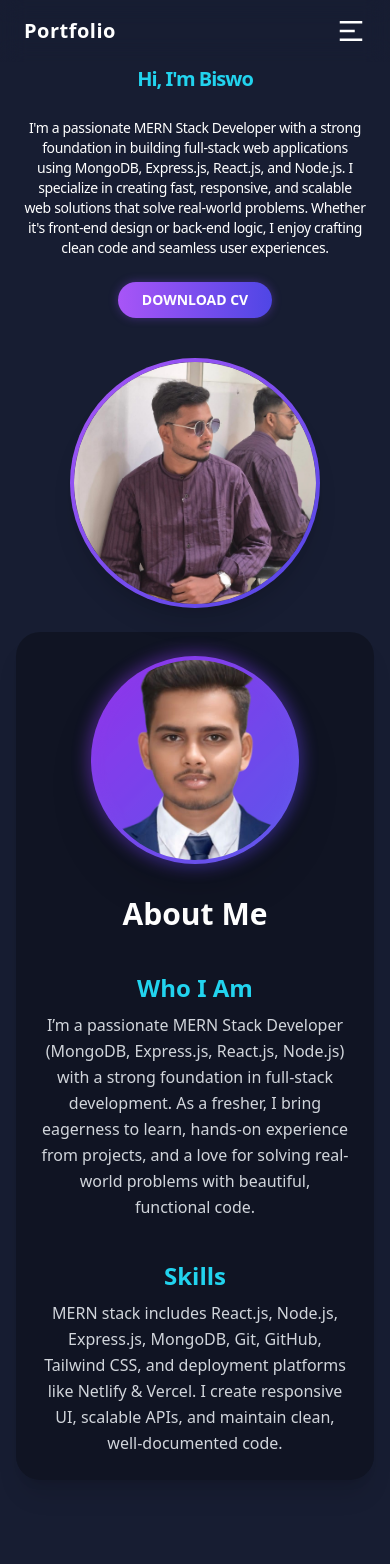
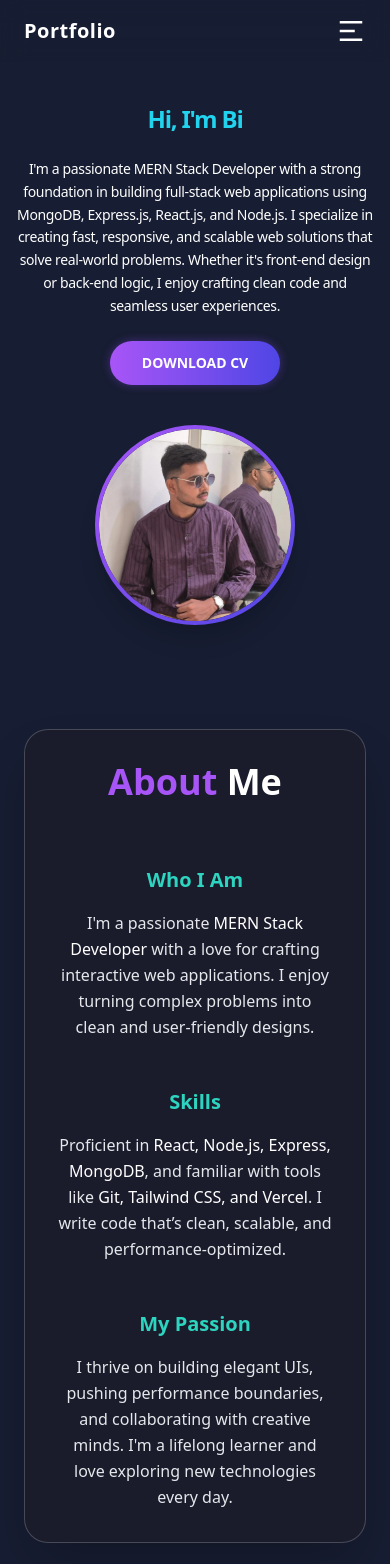
Before and after one commit to Biswojit143/Biswojit_Portfolio, a React (Vite) app: page / in a window 390 px wide. Shown: the top 1564 px of the page. Built offline with nearby package versions, Linux system fonts and the light colour scheme.

Commit message:
New Update

```diff
--- a/src/Components/About/About.jsx
+++ b/src/Components/About/About.jsx
@@ -1,72 +1,58 @@
 import React from "react";
-import AboutImg from "../../assets/passport-photo.png";
 import { motion } from "framer-motion";
 
 const About = () => {
   return (
-    <div
+    <section
       id="About"
-      className="text-white flex flex-col md:flex-row items-center justify-center bg-black bg-opacity-30 shadow-xl mx-4 md:mx-20 rounded-3xl p-6 md:p-16 gap-8 md:gap-20 overflow-hidden
-        scroll-mt-24
-      "
-      /* scroll-mt-24 adds a 6rem (96px) margin on top when scrolled to */
+      className="w-full px-6 md:px-20 py-16 scroll-mt-24"
     >
-      {/* Animated Profile Image */}
-      <motion.div
-        initial={{ opacity: 0, scale: 0.8 }}
-        whileInView={{ opacity: 1, scale: 1 }}
-        transition={{ duration: 1, type: "spring", bounce: 0.4 }}
+      <div className="w-full bg-[#1a1c2c] backdrop-blur-xl border border-white/20 rounded-3xl shadow-2xl p-8 sm:p-12 space-y-16">
+        {/* Header */}
+        <motion.h2
+          initial={{ opacity: 0, y: -30 }}
+          whileInView={{ opacity: 1, y: 0 }}
+          transition={{ duration: 0.7 }}
           viewport={{ once: true }}
-        className="relative group w-52 h-52 sm:w-64 sm:h-64 md:w-80 md:h-80 rounded-full bg-gradient-to-br from-purple-600 to-indigo-500 p-1 shadow-2xl"
+          className="text-4xl sm:text-5xl font-extrabold text-center text-white"
         >
-        <div className="absolute -inset-1 animate-pulse bg-gradient-to-br from-purple-600 to-indigo-600 rounded-full blur opacity-30 group-hover:opacity-50 transition" />
-        <img
-          src={AboutImg}
-          alt="About"
-          className="w-full h-full object-cover rounded-full z-10 relative transition-transform duration-300 group-hover:scale-105"
-        />
-      </motion.div>
+          <span className="text-purple-500">About</span> Me
+        </motion.h2>
 
-      {/* About Content */}
+        {/* Sections */}
         <motion.div
           initial={{ opacity: 0, y: 30 }}
           whileInView={{ opacity: 1, y: 0 }}
-        transition={{ duration: 1 }}
+          transition={{ duration: 0.9 }}
           viewport={{ once: true }}
-        className="max-w-2xl text-center md:text-left"
+          className="grid grid-cols-1 md:grid-cols-3 gap-12 text-center md:text-left"
         >
-        <h2 className="text-3xl md:text-5xl font-bold mb-10 text-white">
-          About Me
-        </h2>
-
-        <div className="space-y-10 text-gray-300">
-          <div>
-            <h3 className="text-cyan-400 text-2xl font-semibold mb-2">
-              Who I Am
-            </h3>
-            <p className="text-md md:text-lg leading-relaxed">
-              I’m a passionate MERN Stack Developer (MongoDB, Express.js,
-              React.js, Node.js) with a strong foundation in full-stack
-              development. As a fresher, I bring eagerness to learn, hands-on
-              experience from projects, and a love for solving real-world
-              problems with beautiful, functional code.
+          {/* Who I Am */}
+          <div className="space-y-4">
+            <h3 className="text-xl font-semibold text-teal-400">Who I Am</h3>
+            <p className="text-gray-200 text-base leading-relaxed">
+              I'm a passionate <span className="text-white font-medium">MERN Stack Developer</span> with a love for crafting interactive web applications. I enjoy turning complex problems into clean and user-friendly designs.
             </p>
           </div>
 
-          <div>
-            <h3 className="text-cyan-400 text-2xl font-semibold mb-2">
-              Skills
-            </h3>
-            <p className="text-md md:text-lg leading-relaxed">
-              MERN stack includes React.js, Node.js, Express.js, MongoDB, Git,
-              GitHub, Tailwind CSS, and deployment platforms like Netlify & Vercel. I
-              create responsive UI, scalable APIs, and maintain clean,
-              well-documented code.
+          {/* Skills */}
+          <div className="space-y-4">
+            <h3 className="text-xl font-semibold text-teal-400">Skills</h3>
+            <p className="text-gray-200 text-base leading-relaxed">
+              Proficient in <span className="text-white">React, Node.js, Express, MongoDB</span>, and familiar with tools like <span className="text-white">Git, Tailwind CSS, and Vercel</span>. I write code that’s clean, scalable, and performance-optimized.
             </p>
           </div>
+
+          {/* Passion */}
+          <div className="space-y-4">
+            <h3 className="text-xl font-semibold text-teal-400">My Passion</h3>
+            <p className="text-gray-200 text-base leading-relaxed">
+              I thrive on building elegant UIs, pushing performance boundaries, and collaborating with creative minds. I'm a lifelong learner and love exploring new technologies every day.
+            </p>
           </div>
         </motion.div>
       </div>
+    </section>
   );
 };
 
--- a/src/Components/Education/Education.jsx
+++ b/src/Components/Education/Education.jsx
@@ -40,42 +40,55 @@ const Education = () => {
   }, []);
 
   return (
-    <section id="Education" className="border-purple-700 py-20 px-6 md:px-24 text-white">
-      <h1 className="text-3xl md:text-5xl font-bold text-center mb-16">My Education</h1>
+    <section
+      id="Education"
+      className="-mt-20 px-6 md:px-20 py-20 border-purple-700 text-white"
+    >
+      <h2 className="text-3xl sm:text-4xl md:text-5xl font-extrabold text-center mb-16">
+        My <span className="text-purple-500">Education</span>
+      </h2>
 
       <div className="relative">
-        {/* Vertical timeline line */}
+        {/* Vertical center line */}
         <div className="hidden md:block absolute left-1/2 transform -translate-x-1/2 h-full border-l-4 border-purple-700" />
 
-        {/* Cards */}
-        <div className="space-y-14 md:space-y-0 md:grid md:grid-cols-2 md:gap-x-20 md:gap-y-24">
+        {/* Education cards with connectors */}
+        <div className="md:grid md:grid-cols-2 md:gap-y-10">
           {educationData.map((edu, index) => {
             const isLeft = index % 2 === 0;
+            const aosType = isLeft ? "fade-right" : "fade-left";
+            const cardPosition = isLeft ? "md:pr-12 md:items-end" : "md:pl-12 md:items-start";
+            const connectorSide = isLeft ? "right-0" : "left-0";
+            const connectorOffset = isLeft ? "md:-mr-[2px]" : "md:-ml-[2px]";
 
             return (
               <div
                 key={index}
-                data-aos={isLeft ? "fade-right" : "fade-left"}
-                className={`relative md:max-w-md p-6 bg-[#1a1c2c] rounded-2xl shadow-lg border border-purple-700 hover:shadow-purple-500 transition transform hover:-translate-y-3 duration-300 ${
-                  isLeft ? "md:ml-auto md:text-right" : "md:mr-auto md:text-left"
-                }`}
+                className={`relative flex flex-col ${cardPosition}`}
+                style={{ marginTop: `${index * 20}px` }} // reduced spacing
               >
-                {/* Icon bubble */}
+                {/* Connector from card to center line */}
                 <div
-                  className={`hidden md:flex absolute top-10 ${
-                    isLeft ? "-right-6" : "-left-6"
-                  } w-12 h-12 bg-gradient-to-br from-purple-600 to-indigo-600 rounded-full items-center justify-center shadow-lg`}
+                  className={`hidden md:block absolute top-6 ${connectorSide} h-1 w-8 bg-purple-600 ${connectorOffset} z-0`}
+                ></div>
+
+                {/* Card */}
+                <div
+                  data-aos={aosType}
+                  className="relative bg-[#1a1c2c] border border-purple-700 rounded-2xl shadow-lg hover:shadow-purple-500 transform hover:-translate-y-1 transition duration-300 px-6 py-6 md:w-full z-10"
                 >
-                  <FaGraduationCap className="text-white text-2xl" />
+                  <div className="flex items-center gap-4 mb-2">
+                    <div className="w-10 h-10 bg-gradient-to-br from-purple-600 to-indigo-600 rounded-full flex items-center justify-center shadow-md">
+                      <FaGraduationCap className="text-white text-xl" />
+                    </div>
+                    <h3 className="text-xl font-bold capitalize">{edu.degree}</h3>
+                  </div>
+                  <p className="text-gray-300 text-sm font-semibold mb-1">{edu.institution}</p>
+                  <p className="text-gray-400 text-sm mb-3 italic leading-relaxed">
+                    {edu.about}
+                  </p>
+                  <div className="text-sm text-gray-400 font-mono">{edu.year}</div>
                 </div>
-
-                {/* Card Content */}
-                <h2 className="text-2xl font-bold mb-2 capitalize">{edu.degree}</h2>
-                <p className="text-gray-300 text-sm font-semibold mb-2">
-                  {edu.institution}
-                </p>
-                <p className="text-gray-400 text-sm mb-4 italic">{edu.about}</p>
-                <div className="text-sm text-gray-400 font-mono">{edu.year}</div>
               </div>
             );
           })}
--- a/src/Components/Experience/Experience.jsx
+++ b/src/Components/Experience/Experience.jsx
@@ -26,18 +26,21 @@ const Experience = () => {
   }, []);
 
   return (
-    <section id="Experience" className="border-purple-700 py-20 px-6 md:px-24">
+    <section
+      id="Experience"
+      className="py-16 px-6 md:px-20 scroll-mt-24"
+    >
       <h1
-        className="text-4xl font-bold text-center text-white mb-16 tracking-wide"
+        className="text-4xl sm:text-5xl font-extrabold text-center text-white mb-16"
         data-aos="fade-up"
       >
-        My <span className="text-purple-500">Experience</span>
+        <span className="text-purple-500">My</span> Experience
       </h1>
 
-      <div className="flex flex-col md:flex-row justify-around items-center gap-12">
+      <div className="flex flex-col lg:flex-row flex-wrap justify-between items-center gap-10 lg:gap-16">
         {/* Tech Icons */}
         <div
-          className="grid grid-cols-3 sm:grid-cols-4 gap-6 p-8 bg-[#1a1c2c] rounded-2xl shadow-xl border border-purple-700"
+          className="w-full lg:w-[45%] grid grid-cols-3 sm:grid-cols-4 gap-6 p-6 sm:p-8 bg-[#1a1c2c] rounded-2xl shadow-xl border border-purple-700"
           data-aos="fade-right"
         >
           {techIcons.map((item, i) => (
@@ -53,22 +56,24 @@ const Experience = () => {
 
         {/* Experience Card */}
         <div
-          className="bg-gradient-to-br from-[#1a1c2c] to-[#1f2233] p-6 md:p-8 rounded-2xl border border-purple-700 shadow-xl w-full md:w-1/2"
+          className="w-full lg:w-[50%] bg-gradient-to-br from-[#1a1c2c] to-[#1f2233] p-6 sm:p-8 rounded-2xl border border-purple-700 shadow-xl"
           data-aos="fade-left"
         >
           <div className="flex flex-col sm:flex-row items-center gap-6">
-            <img
-              src="https://www.qlith.com/assets/Logo-Cpn1bFyJ.png"
-              alt="Qlith Logo"
-              className="h-16 md:h-20 object-contain animate-pulse"
-            />
+            <div className="flex-shrink-0 flex items-center justify-center">
+              <img
+                src="https://www.qlith.com/assets/Logo-Cpn1bFyJ.png"
+                alt="Qlith Logo"
+                className="h-16 md:h-20 object-contain animate-pulse"
+              />
+            </div>
             <div className="text-white text-center sm:text-left">
               <h2 className="text-xl md:text-2xl font-semibold mb-1">
                 MERN Stack Intern –{" "}
-                <span className="text-purple-400">Qlith Innovation</span>
+                <span className="text-teal-400">Qlith Innovation</span>
               </h2>
               <p className="text-sm text-gray-400 mb-2">May 2025 - Present</p>
-              <ul className="text-sm text-gray-300 list-disc list-inside">
+              <ul className="text-sm text-gray-300 list-disc list-inside space-y-1">
                 <li>Working as a Full Stack Developer.</li>
                 <li>Handling frontend with ReactJS and backend with Node.js.</li>
                 <li>Database integration using MongoDB.</li>
--- a/src/Components/Home/Home.jsx
+++ b/src/Components/Home/Home.jsx
@@ -4,13 +4,17 @@ import TextChange from "../TextChange";
 
 const Home = () => {
   return (
-    <div className="text-white flex flex-col md:flex-row w-full justify-between items-center p-6 md:p-20 gap-10 ">
+    <section
+      id="Home"
+      className="pt-16 text-white flex flex-col md:flex-row w-full justify-between items-center md:items-center px-4 sm:px-8 md:px-16 lg:px-20 py-10 gap-10 scroll-mt-24"
+    >
       {/* Left Text Section */}
-      <div className="w-full md:w-2/4 md:pt-10 text-center md:text-left">
-        <h1 className="text-xl md:text-6xl font-bold leading-normal tracking-tighter">
+      <div className="w-full md:w-1/2 text-center md:text-left space-y-6">
+        <h1 className="text-2xl sm:text-4xl md:text-5xl lg:text-6xl font-bold leading-tight tracking-tighter">
           <TextChange />
         </h1>
-        <p className="text-sm md:text-2xl tracking-tight mt-6 md:mt-10">
+
+        <p className="text-sm sm:text-base md:text-xl lg:text-2xl leading-relaxed tracking-tight">
           I'm a passionate MERN Stack Developer with a strong foundation in
           building full-stack web applications using MongoDB, Express.js,
           React.js, and Node.js. I specialize in creating fast, responsive, and
@@ -23,23 +27,23 @@ const Home = () => {
           href="https://drive.google.com/file/d/14eUgDya9-kKutiD4rm4dAD3Ki_I4MzBg/view?usp=sharing"
           target="_blank"
           rel="noopener noreferrer"
-          className="inline-block mt-6 py-2 px-6 rounded-full bg-gradient-to-r from-purple-500 to-indigo-600 text-white text-sm font-bold transition-transform hover:scale-105 shadow-[0_0_10px_rgba(130,69,236,0.4)]"
+          className="inline-block py-3 px-8 rounded-full bg-gradient-to-r from-purple-500 to-indigo-600 text-white text-sm sm:text-base font-semibold transition-transform hover:scale-105 shadow-[0_0_10px_rgba(130,69,236,0.4)]"
         >
           DOWNLOAD CV
         </a>
       </div>
+
       {/* Right Image Section */}
-      <div className="relative">
-        <div className="w-[250px] h-[250px] md:w-[400px] md:h-[400px] rounded-full bg-gradient-to-br from-purple-500 to-indigo-600 p-1 shadow-xl transition-transform duration-300 hover:scale-105">
+      <div className="w-[200px] h-[200px] sm:w-[250px] sm:h-[250px] md:w-[300px] md:h-[300px] lg:w-[400px] lg:h-[400px] flex-shrink-0 self-center">
+        <div className="w-full h-full rounded-full bg-gradient-to-br from-purple-500 to-indigo-600 p-1 shadow-xl transition-transform duration-300 hover:scale-105">
           <img
             src={avatarImg}
             alt="My_New_photo"
             className="w-full h-full object-cover rounded-full"
           />
         </div>
-
       </div>
-    </div>
+    </section>
   );
 };
 
--- a/src/Components/Navbar/Navbar.jsx
+++ b/src/Components/Navbar/Navbar.jsx
@@ -1,21 +1,67 @@
-import React, { useState } from "react";
+import React, { useState, useEffect } from "react";
 import { RiCloseLine, RiMenu2Line } from "@remixicon/react";
 
 const Navbar = () => {
   const [menuOpen, setMenuOpen] = useState(false);
+  const [activeSection, setActiveSection] = useState(""); // No section active initially
+
+  const handleMenuClick = (section) => {
+    setActiveSection(section);
+    setMenuOpen(false);
+  };
+
+  useEffect(() => {
+    const handleScroll = () => {
+      const sections = ["Home", "About", "Experience", "Projects", "Education", "Footer"];
+      let currentSection = "";
+
+      sections.forEach((section) => {
+        const el = document.getElementById(section);
+        if (el) {
+          const top = el.getBoundingClientRect().top + window.scrollY - 100;
+          if (window.scrollY >= top) {
+            currentSection = section;
+          }
+        }
+      });
+
+      setActiveSection(currentSection);
+    };
+
+    window.addEventListener("scroll", handleScroll);
+    return () => window.removeEventListener("scroll", handleScroll);
+  }, []);
+
+  const navItems = [
+    { id: "Home", label: "Home" },
+    { id: "About", label: "About" },
+    { id: "Experience", label: "Experience" },
+    { id: "Projects", label: "Projects" },
+    { id: "Education", label: "Education" },
+    { id: "Footer", label: "Contact" },
+  ];
 
   return (
     <nav className="fixed top-0 left-0 w-full z-50 from-purple-500 bg-opacity-80 backdrop-blur-md text-white px-6 md:px-20 py-4 flex items-center justify-between">
-      {/* Brand Name */}
       <span className="text-xl font-bold tracking-wide">Portfolio</span>
 
       {/* Desktop Menu */}
       <ul className="hidden md:flex gap-6 font-semibold">
-        <li><a href="#About" className="hover:text-purple-500 transition">About</a></li>
-        <li><a href="#Experience" className="hover:text-purple-500 transition">Experience</a></li>
-        <li><a href="#Projects" className="hover:text-purple-500 transition">Projects</a></li>
-        <li><a href="#Education" className="hover:text-purple-500 transition">Education</a></li>
-        <li><a href="#Footer" className="hover:text-purple-500 transition">Contact</a></li>
+        {navItems.map((item) => (
+          <li key={item.id}>
+            <a
+              href={`#${item.id}`}
+              onClick={() => handleMenuClick(item.id)}
+              className={`transition ${
+                activeSection === item.id
+                  ? "text-purple-500"
+                  : "hover:text-purple-500"
+              }`}
+            >
+              {item.label}
+            </a>
+          </li>
+        ))}
       </ul>
 
       {/* Mobile Toggle Icon */}
@@ -27,14 +73,24 @@ const Navbar = () => {
         )}
       </div>
 
-      {/* Mobile Dropdown Menu */}
+      {/* Mobile Menu */}
       {menuOpen && (
         <ul className="absolute top-full left-0 w-full bg-black bg-opacity-90 flex flex-col items-center gap-6 py-6 md:hidden font-semibold">
-          <li><a href="#About" onClick={() => setMenuOpen(false)} className="hover:text-purple-500 transition">About</a></li>
-          <li><a href="#Experience" onClick={() => setMenuOpen(false)} className="hover:text-purple-500 transition">Experience</a></li>
-          <li><a href="#Projects" onClick={() => setMenuOpen(false)} className="hover:text-purple-500 transition">Projects</a></li>
-          <li><a href="#Education" onClick={() => setMenuOpen(false)} className="hover:text-purple-500 transition">Education</a></li>
-          <li><a href="#Footer" onClick={() => setMenuOpen(false)} className="hover:text-purple-500 transition">Contact</a></li>
+          {navItems.map((item) => (
+            <li key={item.id}>
+              <a
+                href={`#${item.id}`}
+                onClick={() => handleMenuClick(item.id)}
+                className={`transition ${
+                  activeSection === item.id
+                    ? "text-purple-500"
+                    : "hover:text-purple-500"
+                }`}
+              >
+                {item.label}
+              </a>
+            </li>
+          ))}
         </ul>
       )}
     </nav>
--- a/src/Components/Projects/ProjectCard.jsx
+++ b/src/Components/Projects/ProjectCard.jsx
@@ -1,10 +1,19 @@
 import React from "react";
 
-const ProjectCard = ({ title, main, image, link, aosType }) => {
+const ProjectCard = ({
+  title,
+  main,
+  image,
+  link,
+  github,
+  aosType = "fade-up",
+  aosDelay = "0",
+}) => {
   return (
     <div
       data-aos={aosType}
-      className="group p-4 md:p-6 flex flex-col max-w-lg bg-[#0c0e19] shadow-lg shadow-slate-800 rounded-2xl transform transition-transform duration-300 hover:scale-[1.02] hover:shadow-indigo-700/50"
+      data-aos-delay={aosDelay}
+      className="group p-4 md:p-6 flex flex-col h-full bg-[#1a1c2c] shadow-lg shadow-slate-800 rounded-2xl transform transition-transform duration-300 hover:scale-[1.02] hover:shadow-indigo-700/50"
     >
       <img
         className="rounded-xl object-cover h-48 w-full mb-4 transition duration-300 group-hover:scale-105"
@@ -12,8 +21,11 @@ const ProjectCard = ({ title, main, image, link, aosType }) => {
         alt={title}
       />
       <h3 className="px-2 text-xl md:text-2xl font-bold text-white">{title}</h3>
-      <p className="px-2 text-sm md:text-md text-gray-300 py-2">{main}</p>
-      <div className="mt-auto flex justify-end">
+      <p className="px-2 text-sm md:text-base text-gray-300 py-2 leading-relaxed">
+        {main}
+      </p>
+
+      <div className="mt-auto flex justify-end gap-4 flex-wrap">
         <a
           href={link}
           target="_blank"
@@ -22,6 +34,15 @@ const ProjectCard = ({ title, main, image, link, aosType }) => {
         >
           Preview
         </a>
+
+        <a
+          href={github}
+          target="_blank"
+          rel="noopener noreferrer"
+          className="mt-4 py-2 px-6 rounded-full bg-gradient-to-r from-gray-700 to-gray-900 text-white text-sm font-semibold transition-all hover:scale-105 hover:shadow-md"
+        >
+          GitHub
+        </a>
       </div>
     </div>
   );
--- a/src/Components/Projects/Projects.jsx
+++ b/src/Components/Projects/Projects.jsx
@@ -7,40 +7,42 @@ import youtubeImg from "../../assets/Nexture.png";
 
 const Projects = () => {
   useEffect(() => {
-    AOS.init({ duration: 1000, once: true }); // run animation once on scroll
+    AOS.init({ duration: 1000, once: true });
   }, []);
 
   return (
-    <div id="Projects" className="p-10 md:p-24 text-white border-purple-700 min-h-screen">
+    <section
+      id="Projects"
+      className="px-4 sm:px-6 md:px-10 lg:px-20 py-16 border-purple-700 text-white min-h-screen"
+    >
+      <h2 className="text-3xl sm:text-4xl md:text-5xl font-extrabold text-center mb-12">
+        My <span className="text-purple-500">Projects</span>
+      </h2>
 
-      {/* Sticky title */}
-      <h1
-        className="text-3xl md:text-5xl font-extrabold text-white mb-12 text-center sticky top-0 border-purple-700 z-10 py-4"
-      >
-        My Projects
-      </h1>
+      <div className="grid grid-cols-1 md:grid-cols-2 gap-8">
+        {/* Apple Website Clone */}
+        <ProjectCard
+          title="Apple Website Clone"
+          main="I led a team to develop an Apple website clone using HTML, CSS, and JavaScript. This project aimed to replicate Apple’s clean, responsive, and interactive UI. I managed task distribution, maintained consistent design, and delivered a responsive layout across devices."
+          image={apploImg}
+          link="https://qlithbiswo.netlify.app/"
+          github="https://github.com/Biswojit143/Qlith--Apple-Website-Clone"
+          aosType="fade-up"
+          aosDelay="0"
+        />
 
-      {/* Projects grid */}
-      <div className="grid grid-cols-1 md:grid-cols-2 gap-8">
-        <div data-aos="fade-up">
-          <ProjectCard
-            title="Apple Website Clone"
-            main="A modern blogging website built with Next.js, inspired by the Apple homepage. It features smooth transitions, clean layout, and responsive design using Tailwind CSS."
-            image={apploImg}
-            link="https://qlithbiswo.netlify.app/"
-          />
-        </div>
-
-        <div data-aos="fade-up" data-aos-delay="200">
-          <ProjectCard
-            title="Nexture UI Clone"
-            main="A clean UI clone of YouTube built with React and Tailwind. Implements dark theme, responsive video grid, and interactive search bar to mimic YouTube's user experience."
-            image={youtubeImg}
-            link="https://nexcentqlithbbsr.netlify.app/" // Use a live link instead of file:///
-          />
-        </div>
+        {/* Nexture UI Clone */}
+        <ProjectCard
+          title="Nexture UI Clone"
+          main="Nexture UI is a clean and modern frontend project created with HTML and CSS. It focuses on responsive design, reusable UI components, and semantic code structure. The design includes mobile-friendly layouts, consistent spacing, and cross-browser compatibility."
+          image={youtubeImg}
+          link="https://nexcentqlithbbsr.netlify.app/"
+          github="https://github.com/Biswojit143/MERN02M002/tree/main/June/week1/Assignment3"
+          aosType="fade-up"
+          aosDelay="200"
+        />
       </div>
-    </div>
+    </section>
   );
 };
 
```
Also changed, not shown: src/Components/Footer/Footer.jsx (+67 -26 lines). Lines whose indentation alone changed are shown as unchanged.
